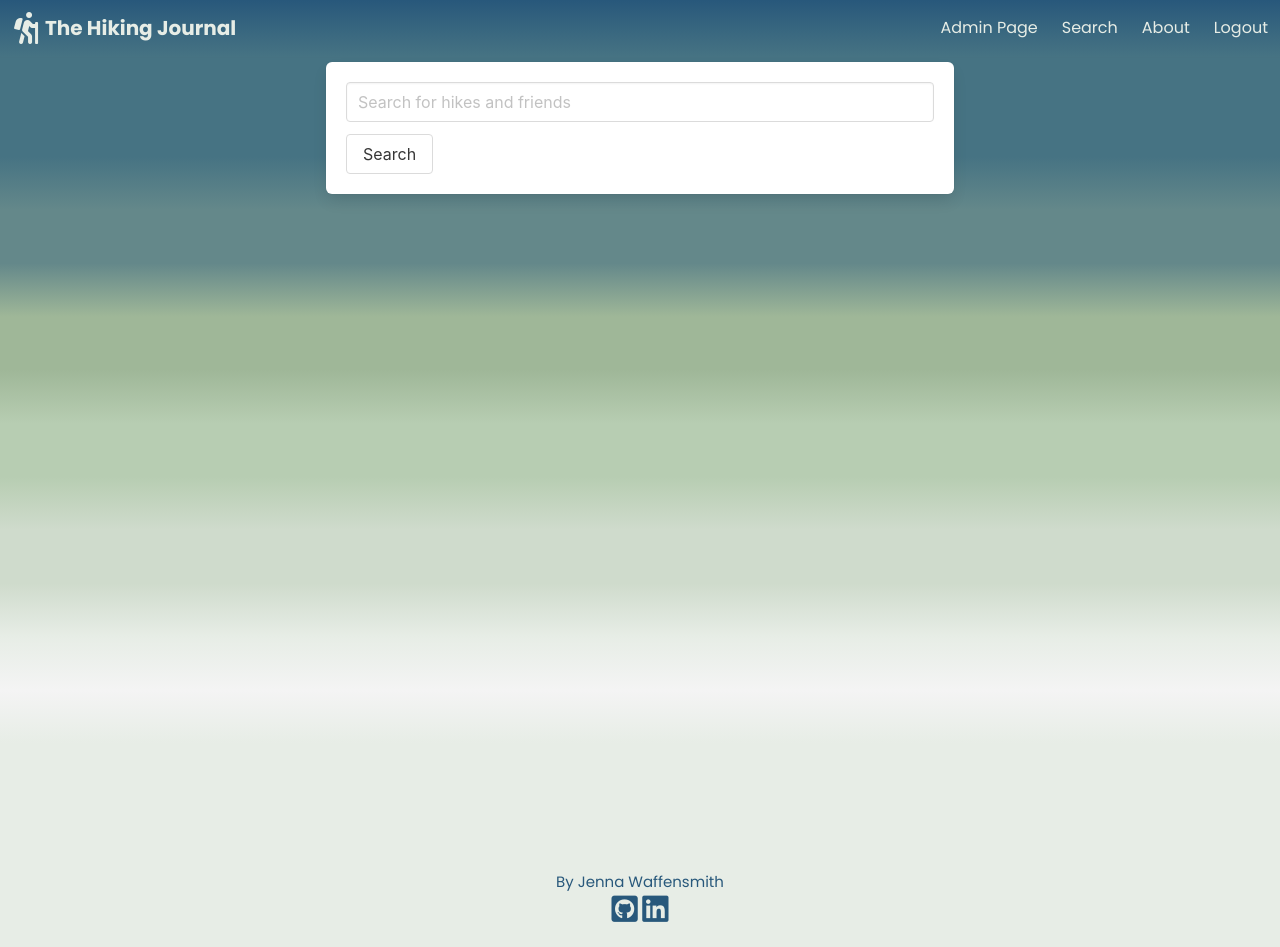
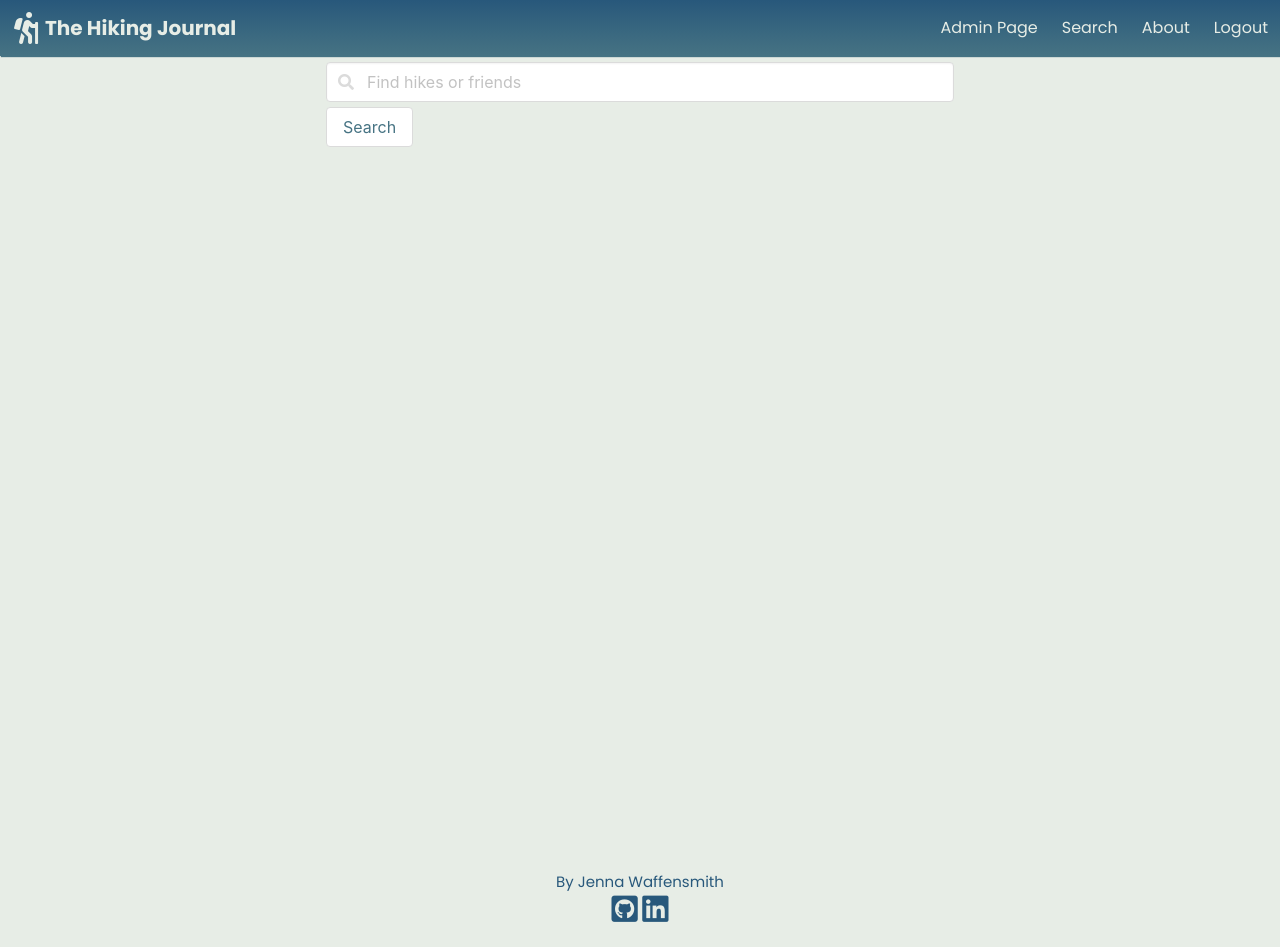
Before and after one commit to jwaffensmith/hiking-journal, a Django app: page /search/ in a window 1280 px wide. Run offline with Django 3.2, Linux system fonts and the light colour scheme; the visitor is signed in with stand-in values (Sample User, id 1); some libraries are stand-ins or nearby versions.

Commit message:
working on styling of search page and site-wide buttons

```diff
--- a/main_app/static/css/style.css
+++ b/main_app/static/css/style.css
@@ -3,6 +3,7 @@ body, html {
   height: 100%;
   margin: 0;
   background-color: #e7ede6;
+  color: #36454F;
 }
 
 nav.navbar.is-fixed-top {
@@ -58,6 +59,20 @@ nav.navbar.is-fixed-top .navbar-end .login-button:hover, nav.navbar.is-fixed-top
   top: 0px;
   z-index: -1;
   background: linear-gradient(#467383, #467383, #467383, #64888a, #64888a, #9fb798, #9fb798, #b7cdb2, #b7cdb2, #cfdbcc, #cfdbcc, #e7ede6, #f4f4f4, #e7ede6, #e7ede6, #e7ede6);
+}
+
+.background {
+  width: 100%;
+  height: 100%;
+  left: 0px;
+  top: 0px;
+  z-index: -1;
+  background: #e7ede6;
+}
+
+.border {
+  border-color: #36454F;
+  border-left: 3px groove;
 }
 
 .img-container {
@@ -187,8 +202,46 @@ a.edit-link:hover, a.delete-link:hover {
   transform: scale(1.05);
 }
 
-div.dropdown {
-  border-radius: 40px !important;
+.site-btn {
+  color: #467383;
+  outline: none !important;
+}
+
+.site-btn:hover {
+  color: #467383;
+  border-color: #467383;
+}
+
+.site-btn:active {
+  color: #467383;
+  border-color: #467383;
+  box-shadow: none;
+  outline: none !important;
+}
+
+.site-btn:focus {
+  box-shadow: none;
+  pointer-events: none;
+  outline: none !important;
+  outline-color: #e7ede6;
+}
+
+.site-btn:hover:after {
+  box-shadow: none;
+  pointer-events: none;
+  outline: none !important;
+}
+
+.search-header {
+  text-align: center;
+  margin-bottom: 20px;
+  font-size: 20px;
+}
+
+.search-title {
+  font-size: 20px;
+  margin-bottom: 20px;
+  font-weight: 700;
 }
 
 @media screen and (max-width: 1024px) {
--- a/main_app/static/scss/style.scss
+++ b/main_app/static/scss/style.scss
@@ -14,6 +14,7 @@ body, html {
     height: 100%;
     margin: 0;
     background-color: $footer;
+   color: #36454F;
 }
 
 nav.navbar.is-fixed-top {
@@ -91,6 +92,21 @@ nav.navbar.is-fixed-top {
     $gradient_four, $gradient_four, $gradient_five, $gradient_five,
     $gradient_six, $gradient_six, $footer, $background, $footer, $footer, $footer);
 }
+
+.background {
+    width: 100%;
+    height: 100%;
+    left: 0px;
+    top: 0px;
+    z-index: -1;
+    background: $footer;
+}
+
+.border {
+    border-color: #36454F;
+    border-left: 3px groove;
+}
+
 
 .img-container {
     background-color: $background;
@@ -234,8 +250,47 @@ a.edit-link:hover, a.delete-link:hover  {
 
 }
 
-div.dropdown {
-    border-radius: 40px !important;
+
+.site-btn {
+    color: $btn;
+    outline: none !important;
+}
+
+.site-btn:hover {
+    color: $btn;
+    border-color: $btn;
+}
+
+.site-btn:active {
+    color: $btn;
+    border-color: $btn;
+    box-shadow: none;
+    outline: none !important;
+}
+
+.site-btn:focus {
+    box-shadow: none;
+    pointer-events: none;
+    outline: none !important;
+    outline-color: $footer;
+}
+
+.site-btn:hover:after {
+    box-shadow: none;
+    pointer-events: none;
+    outline: none !important;
+}
+
+.search-header {
+    text-align: center;
+    margin-bottom: 20px;
+    font-size: 20px;
+}
+
+.search-title {
+    font-size: 20px;
+    margin-bottom: 20px;
+    font-weight: 700;
 }
 
 
--- a/main_app/templates/search.html
+++ b/main_app/templates/search.html
@@ -4,18 +4,19 @@
 
 {% block content%}
 
-    <main class="gradient">
+    <main class="background">
             <div class="columns is-mobile is-centered" style="margin-top: 50px;">
                 <div class="column is-half">
-                    <form class="box" action="" method="POST" action="{% url 'search' %}">
-                        <div class="field">
-                            <div class="control">
-                                {% csrf_token %}
-                                <input class="input" type="text" placeholder="Search for hikes and friends" name="searched"/>
-                            </div>
-                        </div>
-                        <button class="button" type="submit" name="submit">Search</button>
-                    </form>
+                    <div class="field">
+                        <form action="" method="POST" action="{% url 'search' %}">
+                                <p class="control has-icons-left">
+                                    {% csrf_token %}
+                                    <input class="input" type="text" placeholder="Find hikes or friends" name="searched"/>
+                                    <span class="icon is-left"><i class="fas fa-search"></i></span>
+                                </p>
+                                <button class="button site-btn" type="submit" name="submit" style="margin-top: 5px;">Search</button>
+                        </form>
+                    </div>
                 </div>
             </div>
         </div>
@@ -23,24 +24,35 @@
         {% if searched %}
 
         <div class="columns is-mobile is-centered">
-            <div class="column is-half" style="text-align: center;">
-                <p>You Searched for {{ searched }}</p>
+            <div class="column is-half search-header">
+                <p>You searched for {{ searched }}</p>
             </div>
         </div>
 
         <div class="columns is-mobile is-centered">
 
-            <div class="column is-half" style="text-align: center;">
-                <h2>Hikes</h2>
+            <div class="column is-half border search-column" style="text-align: center;">
+                <h2 class="search-title">Hikes</h2>
                 {% for hike in hikes %}
-                <a href="{% url 'hike_detail' hike.id %}"><h3>{{ hike }}</h3></a>
+                <a href="{% url 'hike_detail' hike.id %}">
+                <div class="card" style="margin-bottom: 20px;">
+                    <div class="card-image">
+                        <p class="image is-4by3">
+                            <img src="{{hike.img_one}}">
+                        </p>
+                    </div>
+                    <div class="content">
+                        <strong>{{hike}}</strong>
+                    </div>
+                </div>
                 {% empty %}
                 <p>No hikes matched that search.</p>
                 {% endfor %}
             </div>
+            </a>
 
-            <div class="column is-half" style="text-align: center;">
-                <h2>Users</h2>
+            <div class="column is-half border search-column" style="text-align: center;">
+                <h2 class="search-title">Users</h2>
                 {% for user in users %}
                 <a href="{% url 'profile' user.profile.id %}"><p>{{ user }}</p></a>
                 {% empty %}
```
Also changed, not shown: 1 other file.
